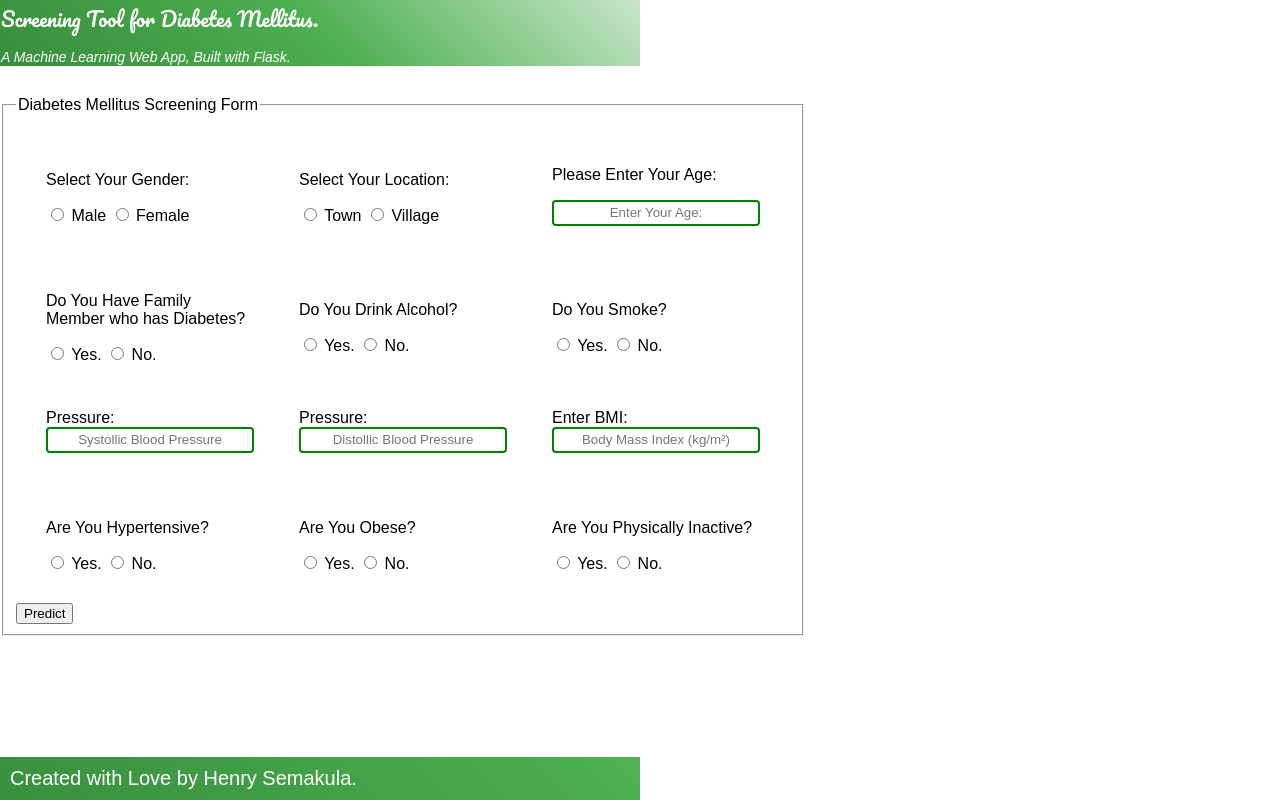
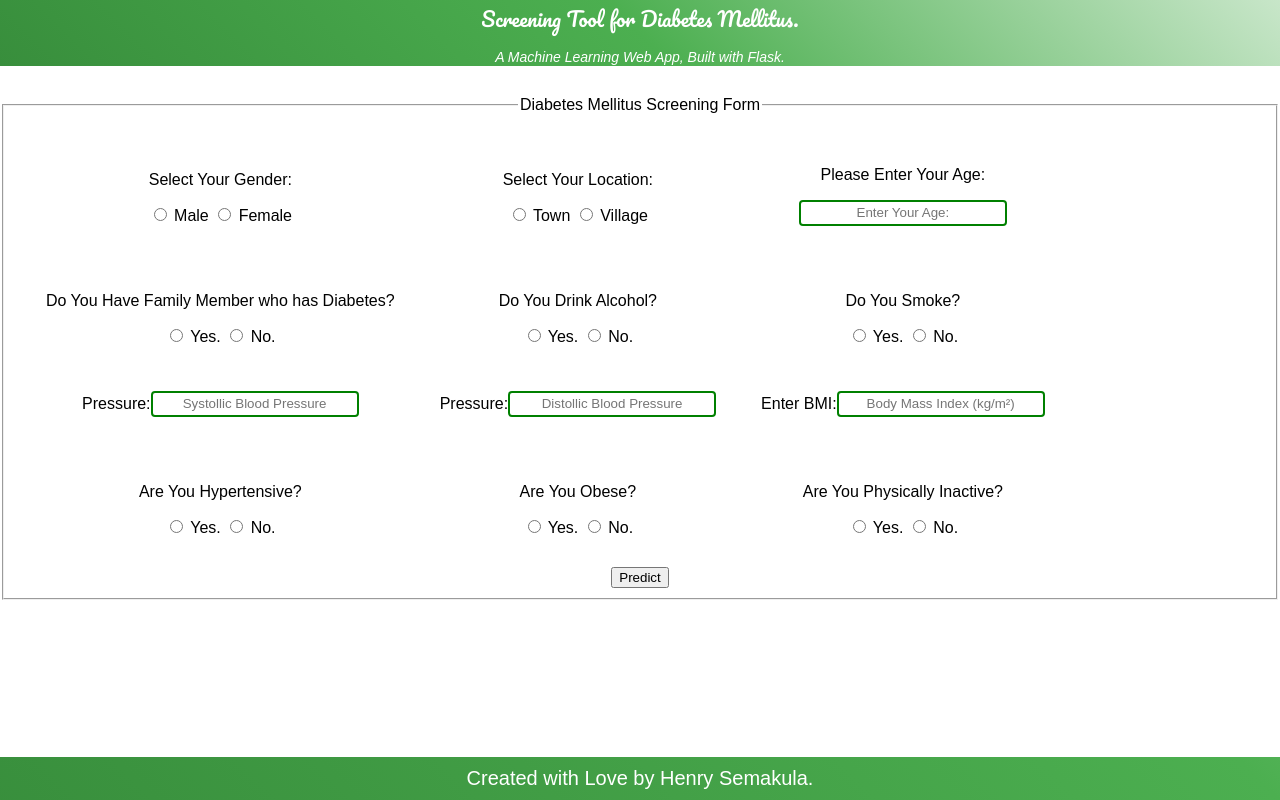
Before and after one commit to dbms-sema/Type-2-Diabetes, a Flask app: page / in a window 1280 px wide. Run offline with Flask 2, Linux system fonts and the light colour scheme; parts of the project's set-up code (start-up, migrations or seed data) failed here and were passed over; some libraries are stand-ins or nearby versions.

Commit message:
Update styles.css

```diff
--- a/static/styles.css
+++ b/static/styles.css
@@ -5,10 +5,10 @@ html{
 
 body{
     font-family: Arial, Helvetica,sans-serif;
-    text-align: center center;
+    text-align: center;
     margin: 0;
     padding: 0;
-    width: 50%;
+    width: 100%;
     height: 100%;
     display: flex;
     flex-direction: column;
@@ -27,7 +27,7 @@ body{
 		background-position: 0 50%;
 	}
 	50%{
-		background-position: 100% 50%;
+		background-position: 100% 100%;
 	}
 	100%{
 		background-position: 0 50%;
```
